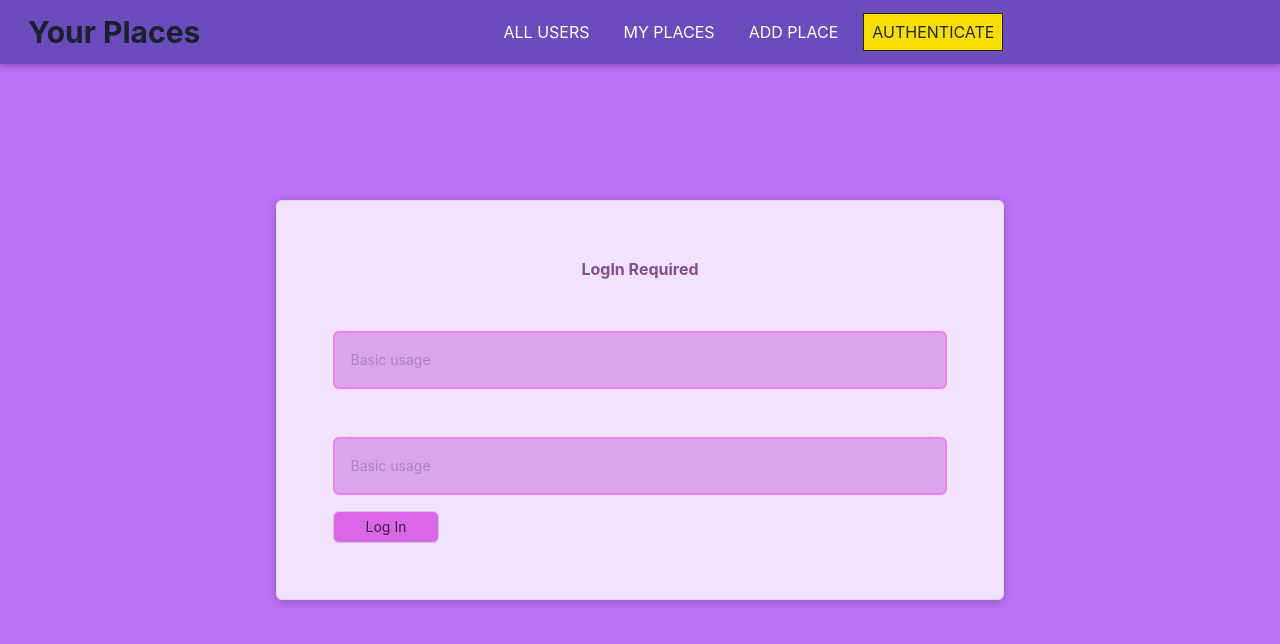
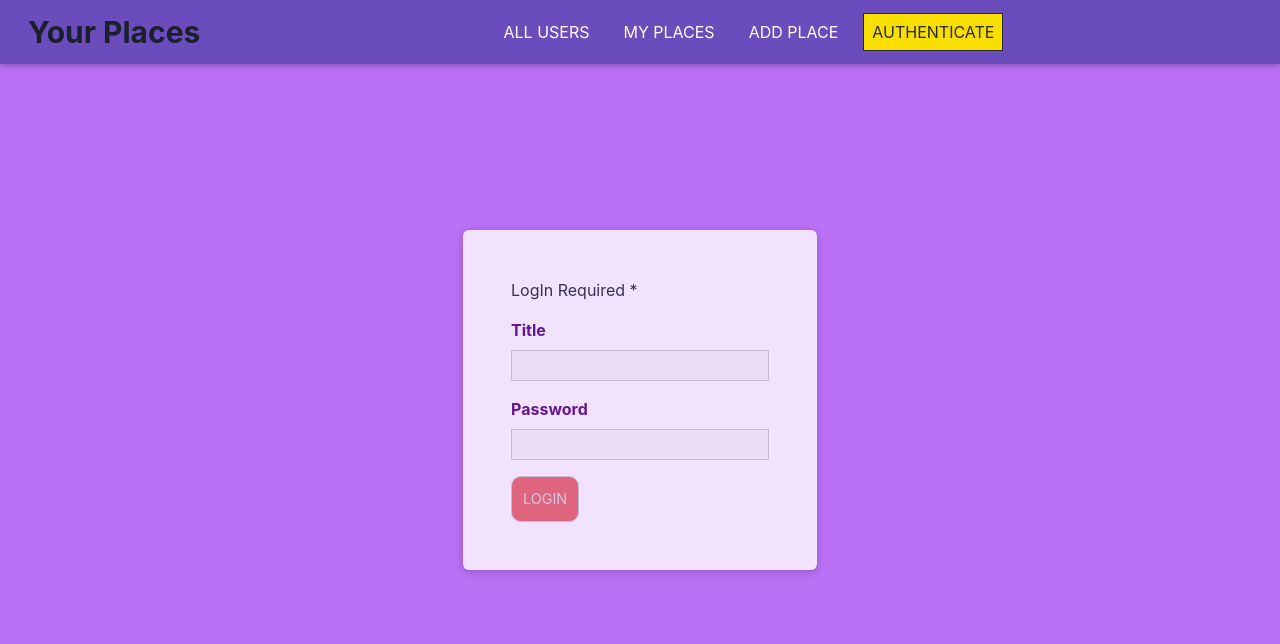
Before and after one commit to shehharyar/MERN, a React (Vite) app in the folder Frontend/: page /auth in a window 1280 px wide. Shown: the top 644 px of the page. Built offline with nearby package versions, Linux system fonts and the light colour scheme.

Commit message:
Added backend directory

```diff
--- a/Frontend/src/shared/FormElements/Button.css
+++ b/Frontend/src/shared/FormElements/Button.css
@@ -1,9 +1,9 @@
 .button {
     font: inherit;
     /* padding: 0.3rem 1rem; */
-    border: 1px solid #ff0055;
+    border: 1px solid #8822cc;
     border-radius: 10px;
-    background: #ff0b5c;
+    background: #9c22b48f;
     color: white;
     cursor: pointer;
     padding: 10px 15px;
@@ -18,8 +18,8 @@
 
   .button:hover,
   .button:active {
-    background: #ff4382;
-    border-color: #ff4382;
+    background: #a121a191;
+    border-color: #81259485;
   }
 
   .button--inverse {
@@ -29,8 +29,8 @@
 
   .button--inverse:hover,
   .button--inverse:active {
-    color: white;
-    background: #ff0055;
+    color: rgb(242, 204, 243);
+    background: #b97cf3;
   }
 
   .button--danger {
--- a/Frontend/src/user/components/Dummy.jsx
+++ b/Frontend/src/user/components/Dummy.jsx
@@ -1,37 +1,38 @@
 import React from 'react';
 import './userItem.css';
-import {Card, Image, Stack, CardBody, Heading,  Text } from "@chakra-ui/react"
+// import Card from '../../shared/components/UIElements/Card';
+import { Card,Image, Stack, CardBody, Heading,  Text } from "@chakra-ui/react"
 import { Link } from 'react-router-dom';
+// import Card from '../../shared/components/UIElements/Card';
 const Dummy = ( { id, image, name, placesCount} ) => {
   return (
     <li>
 
         <Link to={`/${id}/places`}>
+
         <Card
   direction={{ base: 'column', sm: 'row' }}
-         overflow= "hidden"
-        variant="filled"
-        className= "card"
-bgGradient="linear(to-l, #7928CA, #FF0080)">
+  overflow='hidden'
+  variant='outline'
+>
   <Image
     objectFit='cover'
-            borderRadius='full'
-                boxSize='120px'
-               className='img'
-
     maxW={{ base: '100%', sm: '200px' }}
-             src={image}/>
+    src={image}
+    alt='Caffe Latte'
+  />
 
   <Stack>
-    <CardBody style={{margin: "12px"}}>
-        <Heading size='md'
-        color='#63B3ED'>
-            {name}
-        </Heading>
-        <Text color= '#90CDF4'>
+    <CardBody>
+      <Heading size='md'>{name}</Heading>
+
+      <Text py='2'>
       {placesCount} { placesCount.length === 1 ? "Place" : "PLaces"}
+
       </Text>
     </CardBody>
+
+
   </Stack>
 </Card>
             </Link>
@@ -39,4 +40,4 @@ bgGradient="linear(to-l, #7928CA, #FF0080)">
   )
 }
 
-export default Dummy
+export default Dummy;
--- a/Frontend/src/user/pages/Auth.css
+++ b/Frontend/src/user/pages/Auth.css
@@ -1,16 +1,44 @@
 
 .card{
-    padding: 2rem;
+    padding: 3rem;
     flex-direction: column;
     justify-content: space-between;
 
 }
+.auth{
+    border: 2px solid red;
+    height: 100vh;
+    width: 100vw;
+    display: flex;
+    justify-content: center;
+    align-items: center;
+    margin: 0;
+    box-sizing: border-box;
+
+}
+
+/* .place-form {
+        margin: 0 auto;
+    padding: 1rem;
+    width: 100%;
+    max-width: 40rem;
+
+  }
+  */
+  .authentication{
+    padding: 3rem !important ;
+
+  }
+  .btn{
+    background: #4e0a4e;
+  }
 .input{
-    padding: 1rem;
-    color: blueviolet;
-    background-color: rgb(228, 179, 233);
-    border: 2px solid rgb(245, 133, 245);
-    margin-top: 3rem;
+    width: 100 !important;
+    padding: 1rem !important;
+    color: blueviolet !important;
+    background-color: rgb(228, 179, 233) !important;
+    border: 2px solid rgb(245, 133, 245) !important;
+    margin-top: 3rem !important;
 }
 .input:focus,
 .input:hover{
--- a/Frontend/src/user/pages/Auth.jsx
+++ b/Frontend/src/user/pages/Auth.jsx
@@ -1,16 +1,60 @@
 import React from 'react';
 import './Auth.css';
-import { Button, Card, Input } from 'antd';
+import { VALIDATOR_EMAIL, VALIDATOR_MINLENGTH, VALIDATOR_REQUIRE } from '../../shared/utils/validators';
+import Input from '../../shared/FormElements/Input';
+import Card from '../../shared/components/UIElements/Card';
+import useForm from '../../shared/hooks/form-hook';
+import Button from '../../shared/FormElements/Button';
+
+
+
+
 function Auth() {
-  return (
-    <div>
-      <Card className='card'>
-      <h1>LogIn Required</h1>
-      <Input placeholder="Basic usage"  className='input'/>
-      <Input placeholder="Basic usage" className='input' />
-      <Button className='LogIn'>Log In</Button>
+const [formState, inputHandler]= useForm({
+  email: {
+    value: "",
+    isValid: false
+  },
+  password: {
+    value: "",
+    isValid: false
+  }
+}, false);
+
+function SubmitHandler(event){
+  event.preventDefault();
+  console.log(formState.inputs)
+}
+return (
+
+  <Card className='authentication'>
+          <h2>LogIn Required *</h2>
+
+    <form onSubmit={SubmitHandler}>
+      <Input
+        id="title"
+        className="input"
+        element="input"
+        type="text"
+        title="Title"
+        validators={[VALIDATOR_REQUIRE()]}
+        errorText="Please enter a valid email address."
+        onInput={inputHandler}
+      />
+      <Input
+        id="password"
+        className="input"
+        element="input"
+        type="password"
+        title="Password"
+        validators={[VALIDATOR_MINLENGTH(5)]}
+        errorText="Please enter a valid password. at least 5 characters!"
+        onInput={inputHandler}
+      />
+      <Button type="submit" className="btn" disabled={!formState.isValid}>LOGIN</Button>
+        </form>
       </Card>
-    </div>
+
   )
 }
 
```
Lines whose indentation alone changed are shown as unchanged.
